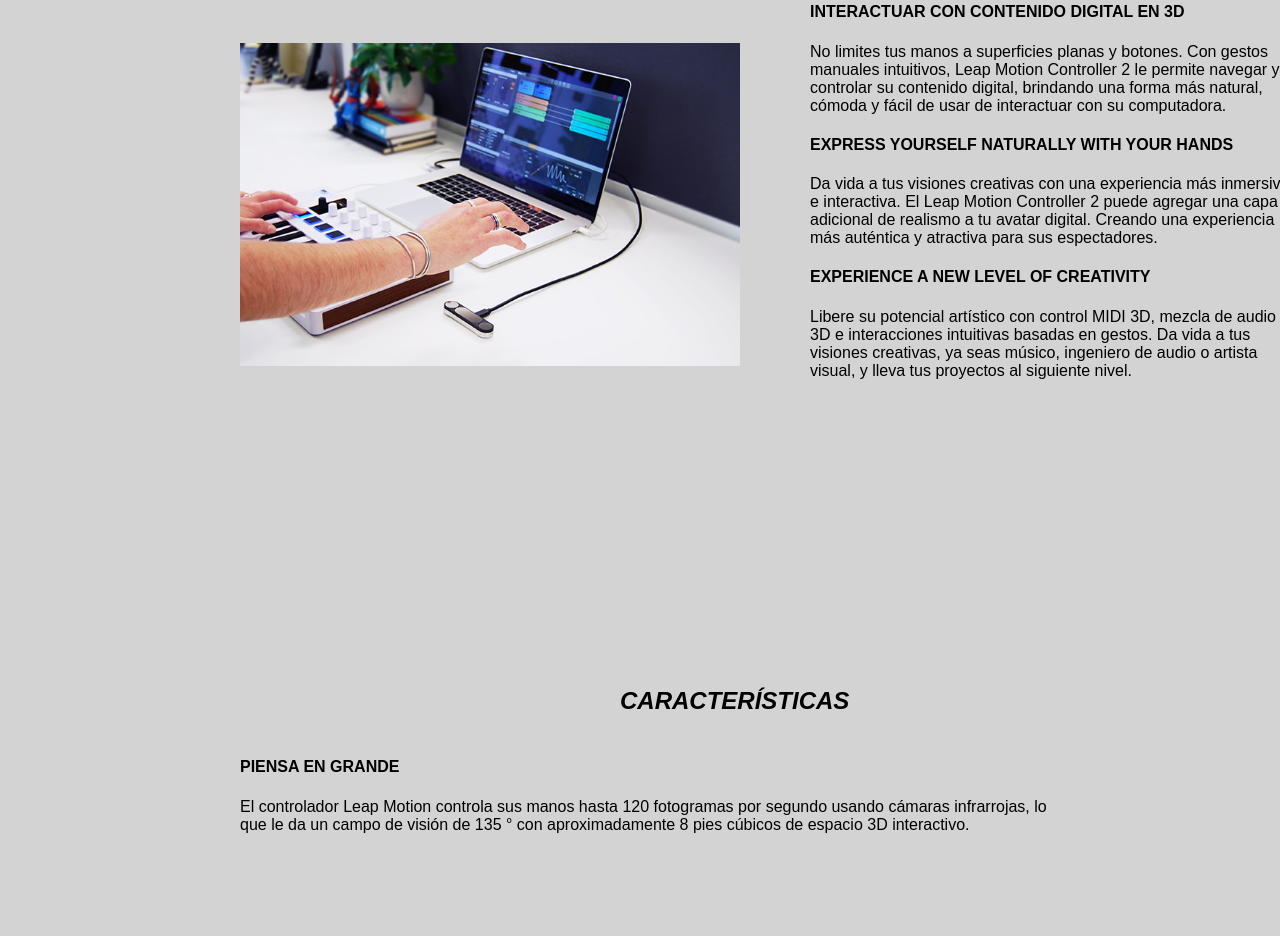
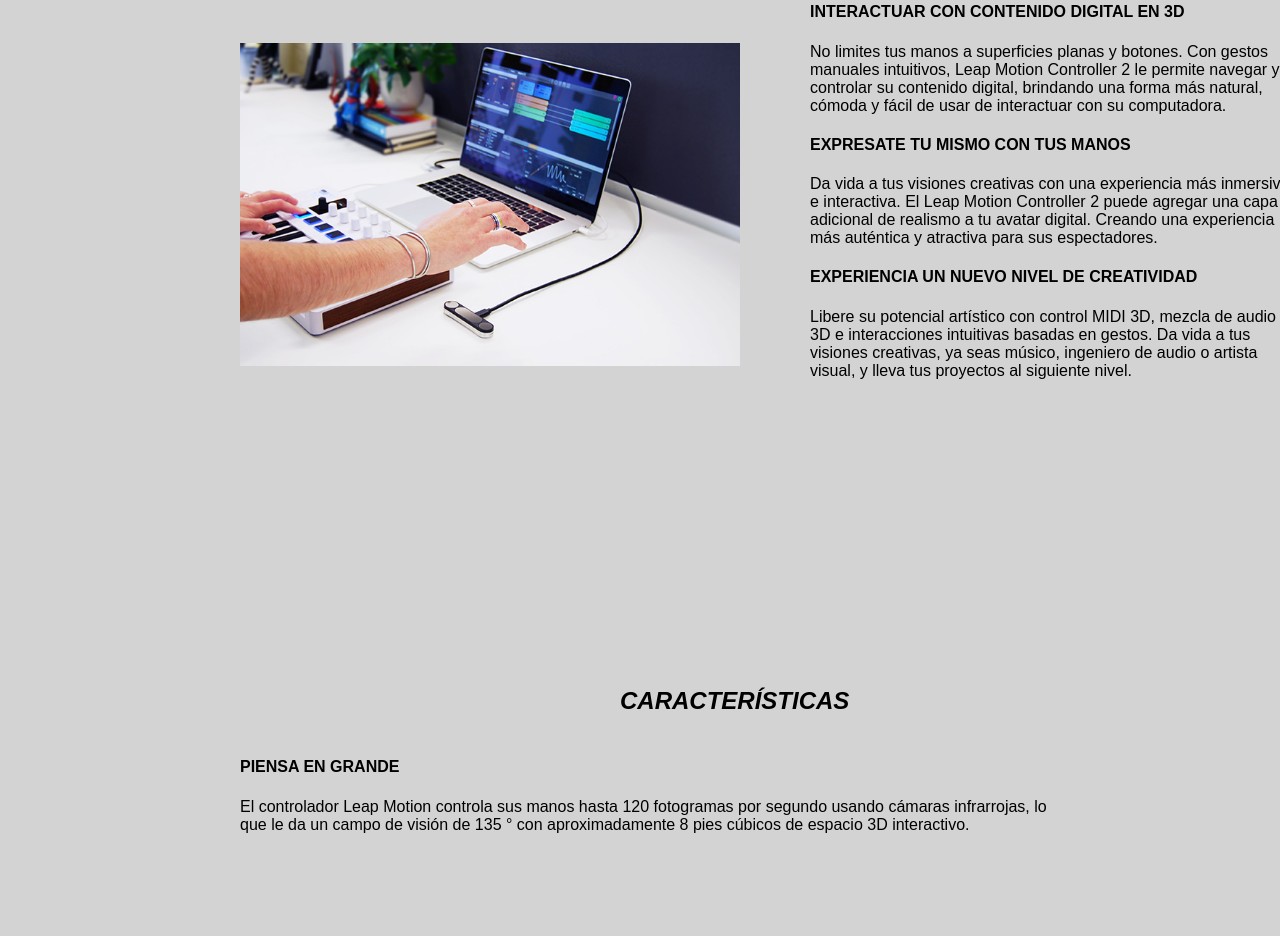
Before and after one commit to hgarciama/DispositivosHardware, a plain HTML site: page index.html in a window 1280 px wide. Shown: the part 1633-2569 px from the top of the page. Drawn offline with Linux system fonts and the light colour scheme.

Commit message:
Update index.html

```diff
--- a/index.html
+++ b/index.html
@@ -56,9 +56,9 @@
       <section id="queEs3">
         <h4>INTERACTUAR CON CONTENIDO DIGITAL EN 3D </h4>
         <p>No limites tus manos a superficies planas y botones. Con gestos manuales intuitivos, Leap Motion Controller 2 le permite navegar y controlar su contenido digital, brindando una forma más natural, cómoda y fácil de usar de interactuar con su computadora.</p>
-        <h4>EXPRESS YOURSELF NATURALLY WITH YOUR HANDS</h4>
+        <h4>EXPRESATE TU MISMO CON TUS MANOS</h4>
         <p>Da vida a tus visiones creativas con una experiencia más inmersiva e interactiva. El Leap Motion Controller 2 puede agregar una capa adicional de realismo a tu avatar digital. Creando una experiencia más auténtica y atractiva para sus espectadores.</p>
-        <h4>EXPERIENCE A NEW LEVEL OF CREATIVITY </h4>
+        <h4>EXPERIENCIA UN NUEVO NIVEL DE CREATIVIDAD</h4>
         <p>Libere su potencial artístico con control MIDI 3D, mezcla de audio 3D e interacciones intuitivas basadas en gestos. Da vida a tus visiones creativas, ya seas músico, ingeniero de audio o artista visual, y lleva tus proyectos al siguiente nivel.</p>
 
         <img src="./img/leap2.jpeg" id="foto2">
```
